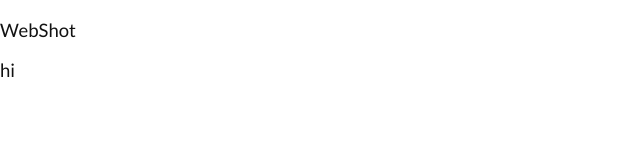
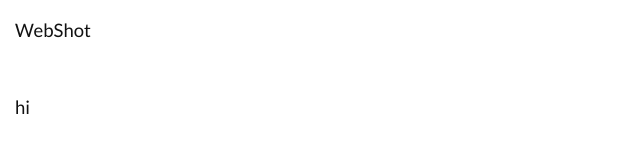
Before and after one commit to Aragor70/WebShot, a React (Create React App) app in the folder client/: page / in a window 1280 px wide. Shown: the top 160 px of the page, without its empty margins (0-640 px from the left). Built offline with nearby package versions, Linux system fonts and the light colour scheme.

Commit message:
Header styles

```diff
--- a/client/src/index.js
+++ b/client/src/index.js
@@ -5,6 +5,8 @@ import reportWebVitals from './reportWebVitals';
 import { BrowserRouter as Router } from 'react-router-dom';
 
 import './style/style.css'
+import './style/output.css'
+import './style/header.css'
 
 ReactDOM.render(
   <React.StrictMode>
--- /dev/null
+++ b/client/src/style/header.css
@@ -0,0 +1,28 @@
+.header
+{
+    width: 100%;
+    height: 12vh;
+
+
+    position: fixed;
+    top: 0;
+    left: 0;
+    padding-left: 15px;
+    padding-right: 15px;
+}
+
+.header-content
+{
+    width: 100%;
+    height: 100%;
+
+    background-color: #fff;
+    color: #121212;
+    display: flex;
+    justify-content: center;
+    align-items: center;
+}
+.header-content > p
+{
+    cursor: pointer;
+}
```
Also changed, not shown: 1 other file (tests, documents, lock files or other folders).
